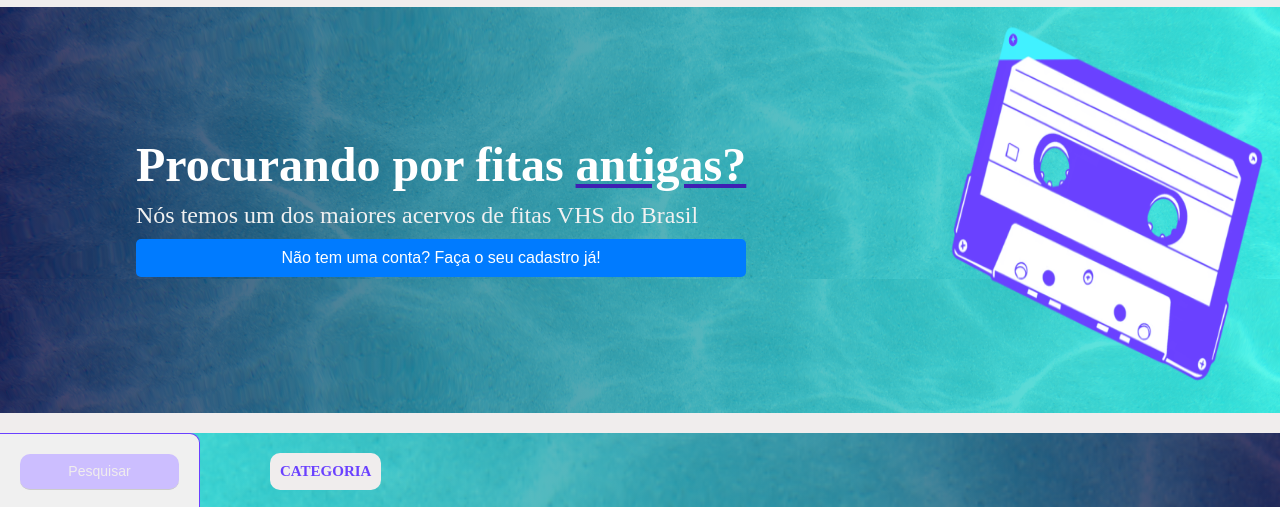
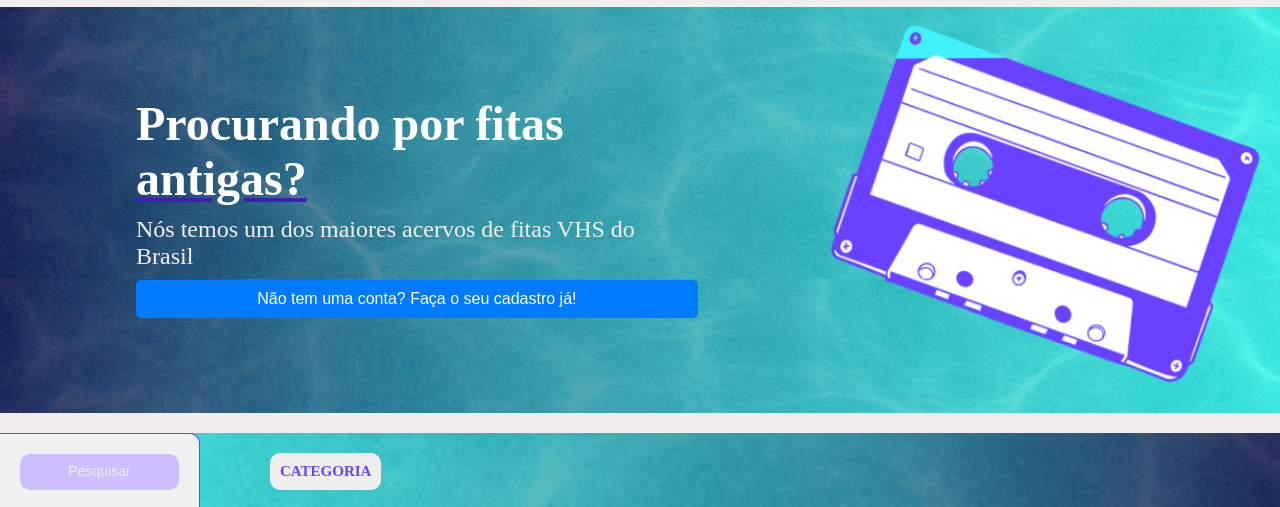
Before and after one commit to juliadiasn/E-commerce-Fita-Cacete, a website: page public/views/index.html in a window 1280 px wide. Shown: the part 67-574 px from the top of the page. Drawn offline with Linux system fonts and the light colour scheme; files whose address does not match are found by name; a web font is replaced by a local one.

Commit message:
imagem grande

```diff
--- a/public/views/style.css
+++ b/public/views/style.css
@@ -99,8 +99,8 @@ body {
 }
 
 .header-image {
-  width: 400px;
-  height: 400px;
+  width: 600px;
+  height: auto;
   margin-top: -40px;
 }
 
```
